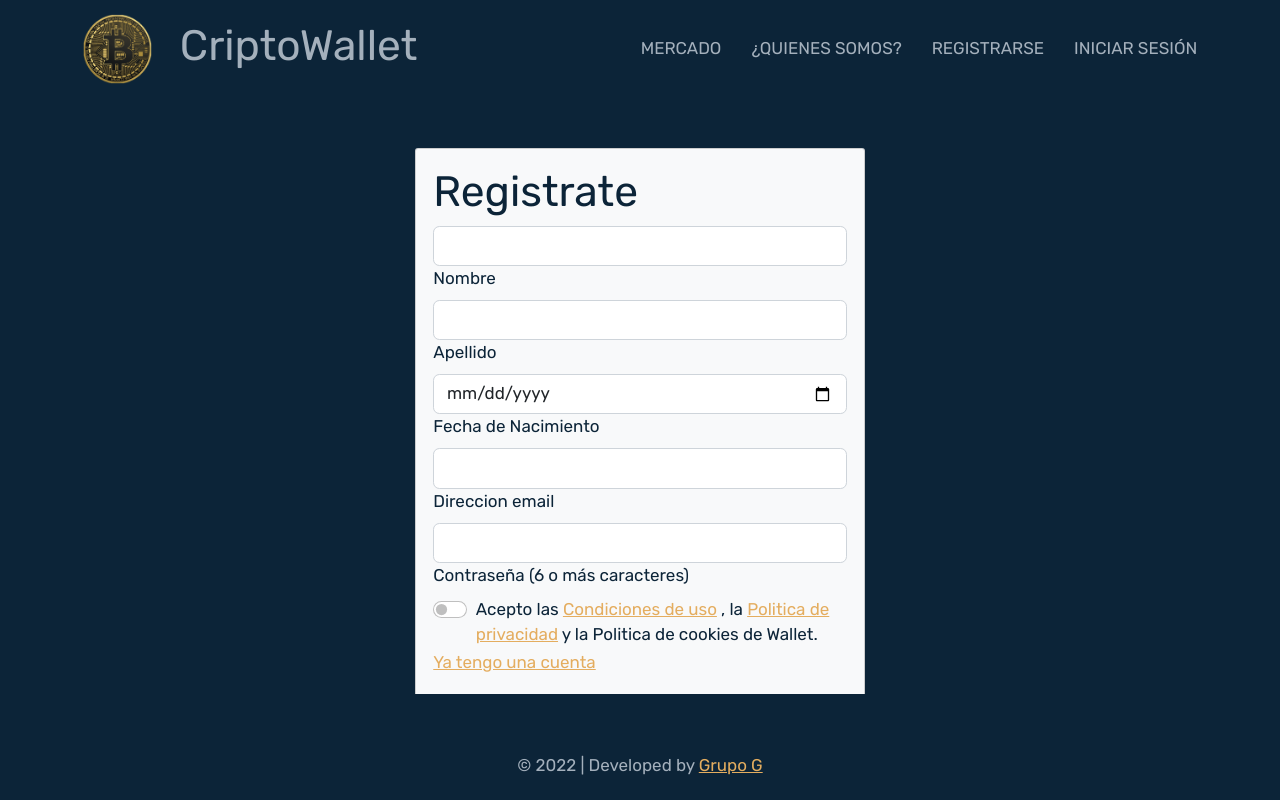
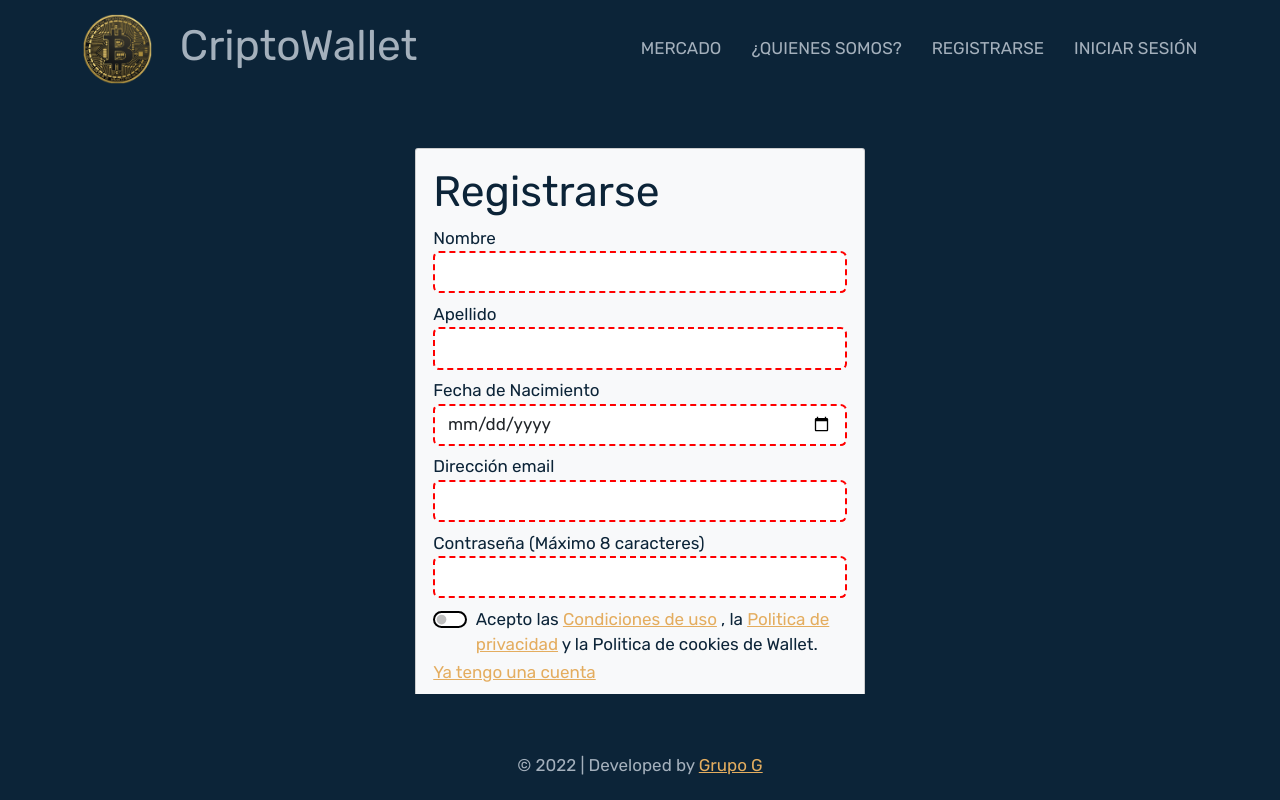
Before and after one commit to fernandoheredia/BilleteraVirtual, an Angular app in the folder Front/: page /registro in a window 1280 px wide. Shown: the top 800 px of the page. Built offline with nearby package versions, Linux system fonts and the light colour scheme.

Commit message:
Validación Registro

```diff
--- a/Front/db.json
+++ b/Front/db.json
@@ -71,6 +71,14 @@
       "Apellido": "montenegro",
       "cbu": 223282835,
       "id": 9
+    },
+    {
+      "email": "",
+      "password": "12345678",
+      "Nombre": "Pilar",
+      "Apellido": "Montenegro",
+      "cbu": 5929281122,
+      "id": 10
     }
   ],
   "transaccionFinal": [
--- a/Front/src/app/pages/registro/registro.component.css
+++ b/Front/src/app/pages/registro/registro.component.css
@@ -0,0 +1,11 @@
+input:invalid {
+    border: 2px dashed red;
+  }
+
+  input:invalid:required {
+    background-image:2px solid red;
+  }
+
+  input:valid {
+    border: 2px solid black;
+  }
--- a/Front/src/app/pages/registro/registro.component.html
+++ b/Front/src/app/pages/registro/registro.component.html
@@ -8,74 +8,78 @@
               <div class="card bg-light">
                 <div class="card-body ">
                   <form #f="ngForm" (ngSubmit)="onSubmit(f)">
-                    <h1 class="text-dark">Registrate</h1>
+                    <h1 class="text-dark">Registrarse</h1>
 
                     <!-- nombre -->
                     <div class="form-outline mb-2">
+                      <label class="nombre text-dark" for="nombre">Nombre</label>
                       <input
                         [(ngModel)]="enteredNombre"
                         name="nombre"
                         type="text"
                         id="nombre"
                         class="form-control"
-                        required
+                        required maxlength="50"
                       />
-                      <label class="nombre text-dark" for="nombre">Nombre</label>
+
                     </div>
                     <!-- apellido -->
                     <div class="form-outline mb-2">
+                      <label class="apellido text-dark" for="apellido">Apellido</label>
                       <input
                         [(ngModel)]="enteredApellido"
                         name="apellido"
                         type="text"
                         id="apellido"
                         class="form-control"
-                        required
+                        required maxlength="50"
                       />
-                      <label class="apellido text-dark" for="apellido">Apellido</label>
+
                     </div>
                     <!-- Fecha Nacimiento -->
                     <div class="form-outline mb-2">
+                      <label class="fechaNacimiento text-dark" for="fechaNacimiento">Fecha de Nacimiento</label>
                       <input
                         [(ngModel)]="enteredFechaNacimiento"
-                        name="fechaNacimiento"
+                        name="fechaNacimiento" required
                         type="date"
                         id="fechaNacimiento"
                         class="form-control"
+                        min="1920-01-01" max="2004-12-31"
 
-                        required
+
                       />
-                      <label class="fechaNacimiento text-dark" for="fechaNacimiento">Fecha de Nacimiento</label>
+
                     </div>
 
                     <!-- Email input -->
                     <div class="form-outline mb-2">
+                      <label class="email-label text-dark" for="email"
+                        >Dirección email</label>
                       <input
                         [(ngModel)]="enteredEmail"
                         name="email"
                         type="email"
                         id="email"
                         class="form-control"
-                        required
+                        required maxlength="50"
                       />
-                      <label class="email-label text-dark" for="email"
-                        >Direccion email</label
-                      >
+
+
                     </div>
 
                     <!-- Password input -->
                     <div class="form-outline mb-2">
+                      <label class="password-label text-dark" for="password"
+                        >Contraseña (Máximo 8 caracteres)</label>
                       <input
                         [(ngModel)]="enteredPassword"
                         name="password"
                         type="password"
                         id="password"
                         class="form-control"
-                        required
+                        required maxlength="8"
                       />
-                      <label class="password-label text-dark" for="password"
-                        >Contraseña (6 o más caracteres)</label
-                      >
                     </div>
 
                     <!-- Checkbox -->
```
